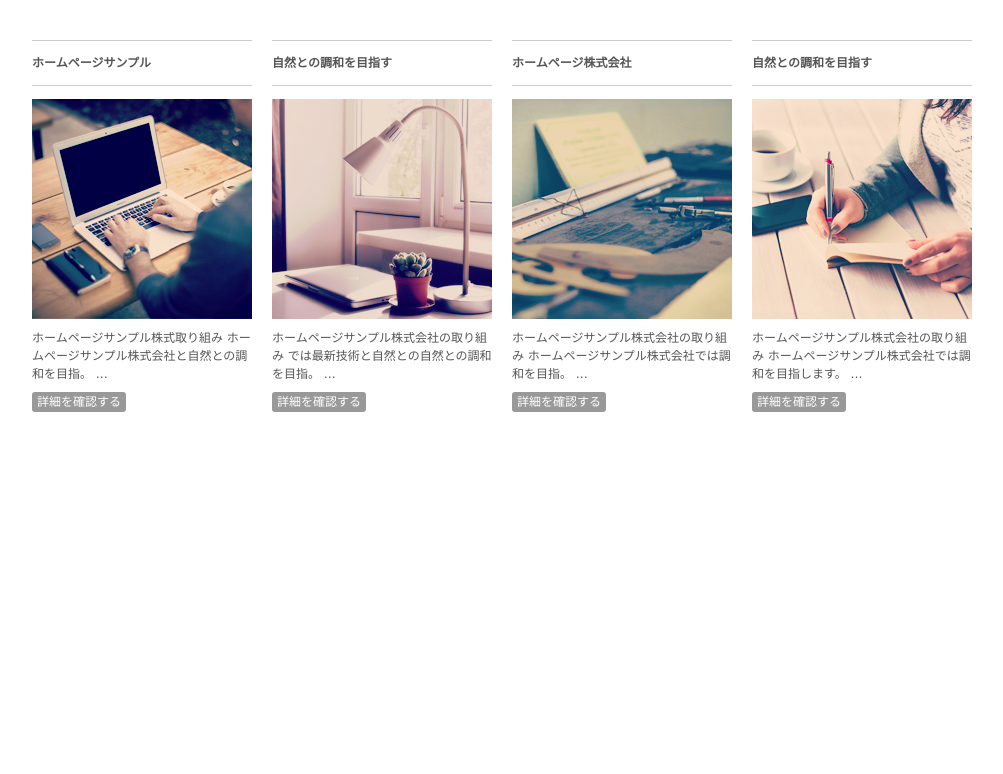
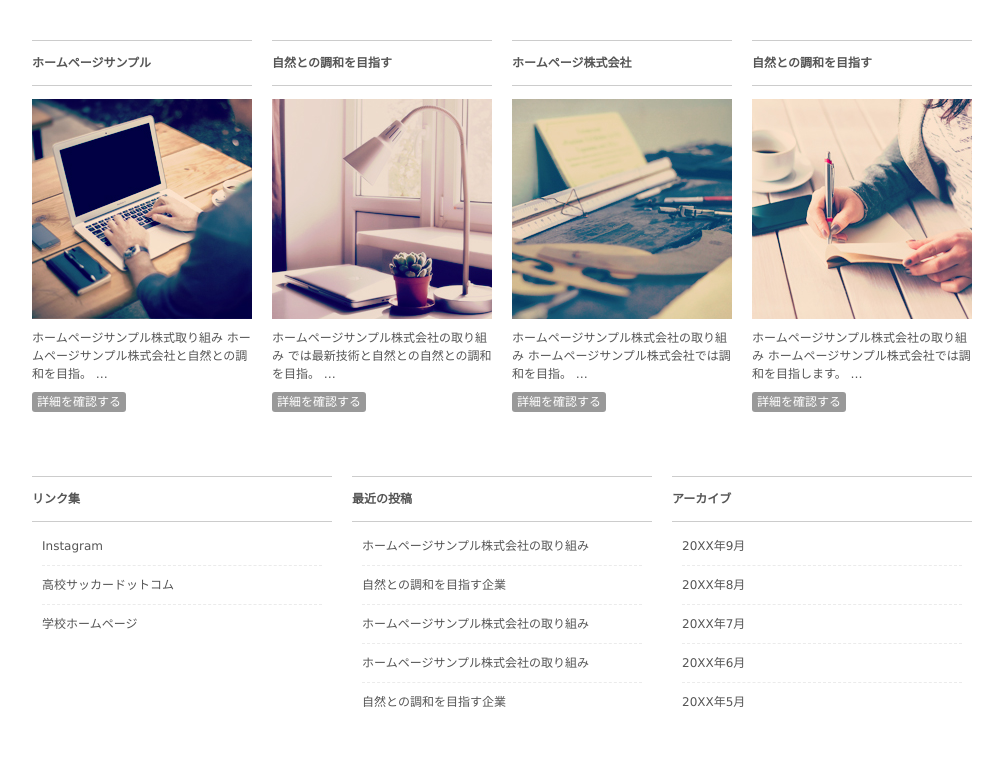
Before and after one commit to tsukinoki-soccer/homepage, a plain HTML site: page tpl_084/index.html in a window 1280 px wide. Shown: the part 764-1538 px from the top of the page, without its empty margins (138-1141 px from the left). Before the commit the page ends 1240 px from the top, so only its background shows below. Drawn offline with Linux system fonts and the light colour scheme.

Commit message:
Update index.html

```diff
--- a/tpl_084/index.html
+++ b/tpl_084/index.html
@@ -96,6 +96,38 @@
 					<p class="img"><img width="220" height="220" src="images/banners/eyecatch4.jpg" alt="" /></p>
 					<p>ホームページサンプル株式会社の取り組み ホームページサンプル株式会社では調和を目指します。 &#8230;</p>
 					<p class="readmore"><a href="sample.html">詳細を確認する</a></p>
+				</section>
+
+			<aside id="sub" class="gridWrapper">
+				<section class="grid">
+					<h3>リンク集</h3>
+					<ul class="menu">
+								<li><a href="https://www.instagram.com/tsukinoki_fc?igsh=MWI0aDI5aXZudHVvcg=="> Instagram</a></li>
+								<li><a href="https://koko-soccer.com/team/3382">高校サッカードットコム</a></li>
+								<li><a href="https://www.tsukinoki.ed.jp/">学校ホームページ</a></li>
+							</ul>
+						</section>
+						<section class="grid">
+							<h3>最近の投稿</h3>
+							<ul>
+								<li><a href="sample.html">ホームページサンプル株式会社の取り組み</a></li>
+								<li><a href="sample.html">自然との調和を目指す企業</a></li>
+								<li><a href="sample.html">ホームページサンプル株式会社の取り組み</a></li>
+								<li><a href="sample.html">ホームページサンプル株式会社の取り組み</a></li>
+								<li><a href="sample.html">自然との調和を目指す企業</a></li>
+							</ul>
+						</section>
+						<section class="grid">
+							<h3>アーカイブ</h3>
+							<ul>
+								<li><a href="sample.html">20XX年9月</a></li>
+								<li><a href="sample.html">20XX年8月</a></li>
+								<li><a href="sample.html">20XX年7月</a></li>
+								<li><a href="sample.html">20XX年6月</a></li>
+								<li><a href="sample.html">20XX年5月</a></li>
+							</ul>
+						</section>
+					</aside>
 				</div>
 			</article>
 		</section>
```
